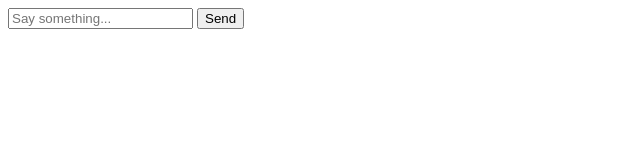
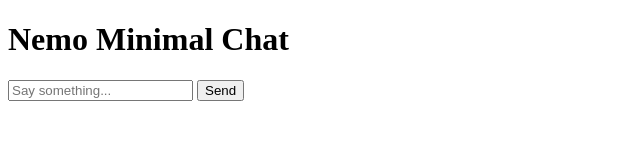
Before and after one commit to A-l-p-a-c-a/Finding_nemo, a plain HTML site: page index.html in a window 1280 px wide. Shown: the whole page, without its empty margins (0-640 px from the left). Drawn offline with Linux system fonts and the light colour scheme.

Commit message:
Enhance chat interface with heading and comments
Added a heading to the chat interface and improved comments in the script.

```diff
--- a/index.html
+++ b/index.html
@@ -3,10 +3,9 @@
 <head>
   <meta charset="UTF-8" />
   <title>Nemo Minimal Chat</title>
-  <!-- Your CSS here -->
 </head>
 <body>
-  <!-- Your chatbox HTML here -->
+  <h1>Nemo Minimal Chat</h1>
   <div id="chatbox">
     <div id="messages"></div>
     <form id="chatForm" autocomplete="off">
@@ -14,9 +13,7 @@
       <button type="submit">Send</button>
     </form>
   </div>
-  <!-- Your script goes at the bottom! -->
   <script>
-    // All your chat script here
     const form = document.getElementById("chatForm");
     const messagesDiv = document.getElementById("messages");
     const userInput = document.getElementById("userInput");
@@ -42,7 +39,7 @@
           body: JSON.stringify({ message: userMsg }),
         });
 
-        // Read once as text!
+        // Read body ONCE as text
         const raw = await res.text();
 
         let data;
```
